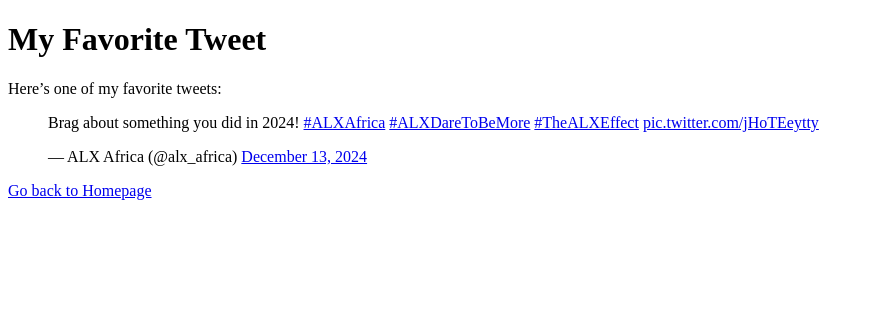
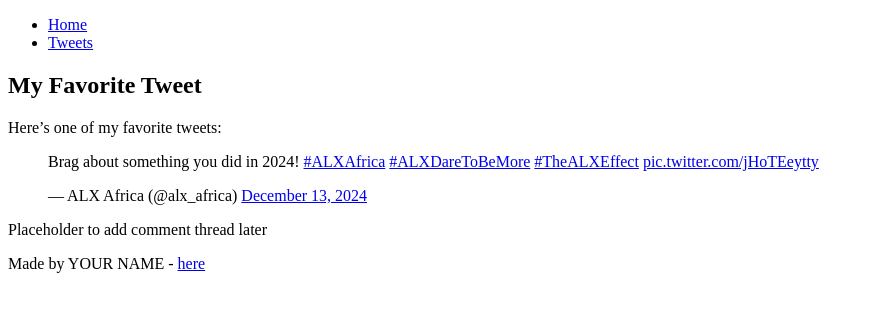
Before and after one commit to AnasZbairi/My_First_Portfolio, a plain HTML site: page html_basic/tweets.html in a window 1280 px wide. Shown: the whole page, without its empty margins (0-874 px from the left). Drawn offline with Linux system fonts and the light colour scheme.

Commit message:
Update tweets.html

```diff
--- a/html_basic/tweets.html
+++ b/html_basic/tweets.html
@@ -6,6 +6,16 @@
     <title>My Tweets</title>
 </head>
 <body>
+    <header>
+        <nav>
+            <ul>
+                <li><a href="index.html">Home</a></li>
+                <li><a href="tweets.html">Tweets</a></li>
+            </ul>
+        </nav>
+    </header>
+    <main>
+        <article>
             <h1>My Favorite Tweet</h1>
             <p>Here’s one of my favorite tweets:</p>
             <blockquote class="twitter-tweet" data-media-max-width="560">
@@ -20,8 +30,13 @@ Brag about something you did in 2024!
                 <a href="https://twitter.com/alx_africa/status/1867524880704712878?ref_src=twsrc%5Etfw">December 13, 2024</a>
             </blockquote>
             <script async src="https://platform.twitter.com/widgets.js" charset="utf-8"></script>
-    <p>
-        <a href="index.html">Go back to Homepage</a>
-    </p>
+        </article>
+        <aside>
+            <p>Placeholder to add comment thread later</p>
+        </aside>
+    </main>
+    <footer>
+        <p>Made by YOUR NAME - <a href="https://www.example.com" target="_blank">here</a></p>
+    </footer>
 </body>
 </html>
```
Lines whose indentation alone changed are shown as unchanged.
